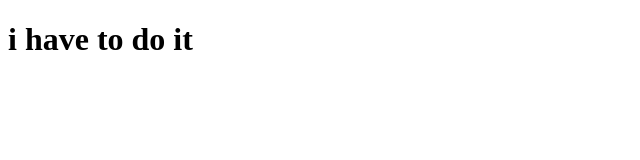
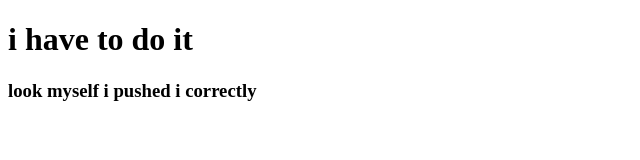
Before and after one commit to miskat17/my-very-first-website, a plain HTML site: page index.html in a window 1280 px wide. Shown: the whole page, without its empty margins (0-640 px from the left). Drawn offline with Linux system fonts and the light colour scheme.

Commit message:
learned hithub

```diff
--- a/index.html
+++ b/index.html
@@ -8,5 +8,6 @@
 </head>
 <body>
     <h1>i have to do it</h1>
+    <h3> look myself i pushed i correctly</h3>
 </body>
 </html>
```
